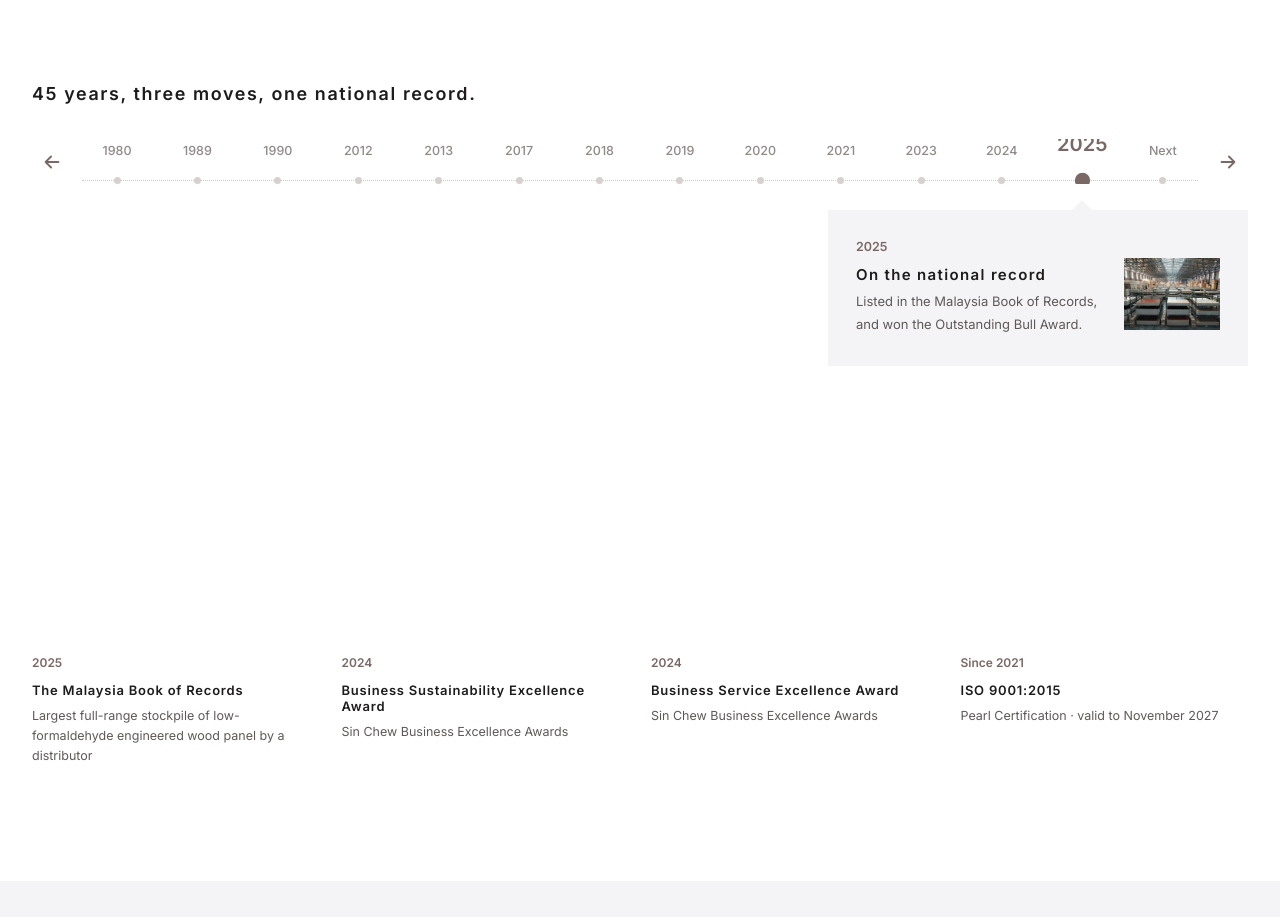
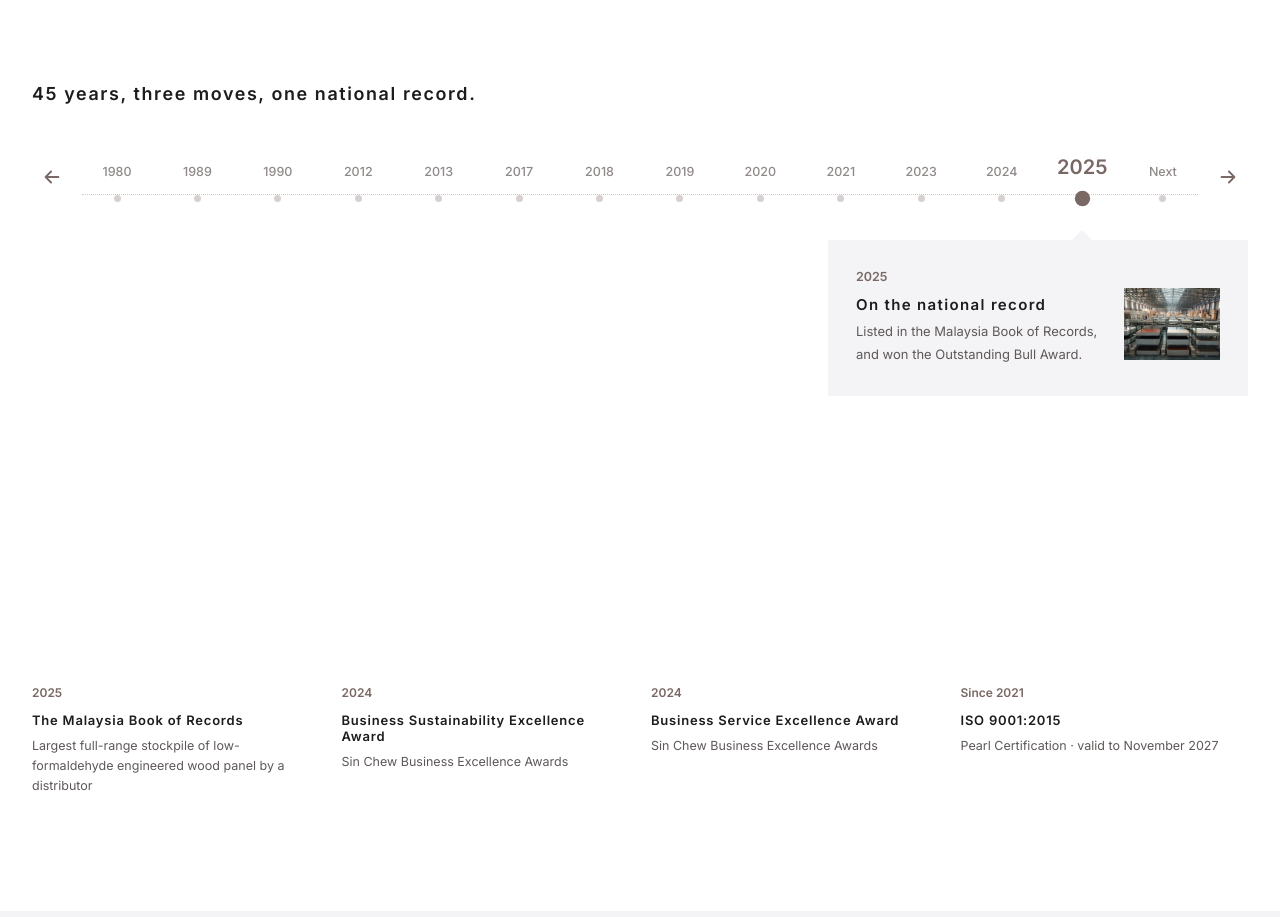
Before and after one commit to aymandinie/shimlen-website-options, a plain HTML site: page option-4/index.html in a window 1280 px wide. Shown: the part 5400-6317 px from the top of the page. Drawn offline with Linux system fonts and the light colour scheme.

Commit message:
Option 4: stop the chosen timeline year being cut off
Co-Authored-By: Claude Opus 5.5 <noreply@anthropic.com>

```diff
--- a/option-4/index.html
+++ b/option-4/index.html
@@ -160,11 +160,11 @@ body.menu-open .menu{transform:none}
 .tl-row{display:grid;grid-template-columns:40px 1fr 40px;align-items:center;gap:10px}
 .tl-row>button{color:var(--acc);display:grid;place-items:center;height:40px}
 .tl-row>button .ic{width:22px;height:22px}
-.tl-line{position:relative;display:flex;justify-content:space-between;overflow-x:auto;scrollbar-width:none;padding:0 6px}
+.tl-line{position:relative;display:flex;justify-content:space-between;overflow-x:auto;scrollbar-width:none;padding:14px 6px 12px}
 .tl-line::-webkit-scrollbar{display:none}
-.tl-line::before{content:"";position:absolute;left:0;right:0;top:41px;border-top:1px dotted #cfc9c7}
+.tl-line::before{content:"";position:absolute;left:0;right:0;top:55px;border-top:1px dotted #cfc9c7}
 .tl-line button{position:relative;flex:none;min-width:58px;display:grid;justify-items:center;gap:10px;padding:0 4px;color:var(--mut);font-size:12.5px;font-weight:500}
-.tl-line button span{height:22px;display:flex;align-items:flex-end}
+.tl-line button span{height:26px;line-height:1.2;display:flex;align-items:flex-end}
 .tl-line button i{width:7px;height:7px;border-radius:50%;background:#d6d0ce;margin-top:6px;transition:transform .35s var(--ease),background .35s}
 .tl-line button.on{color:var(--acc)}
 .tl-line button.on span{font-size:20px;font-weight:600}
```
